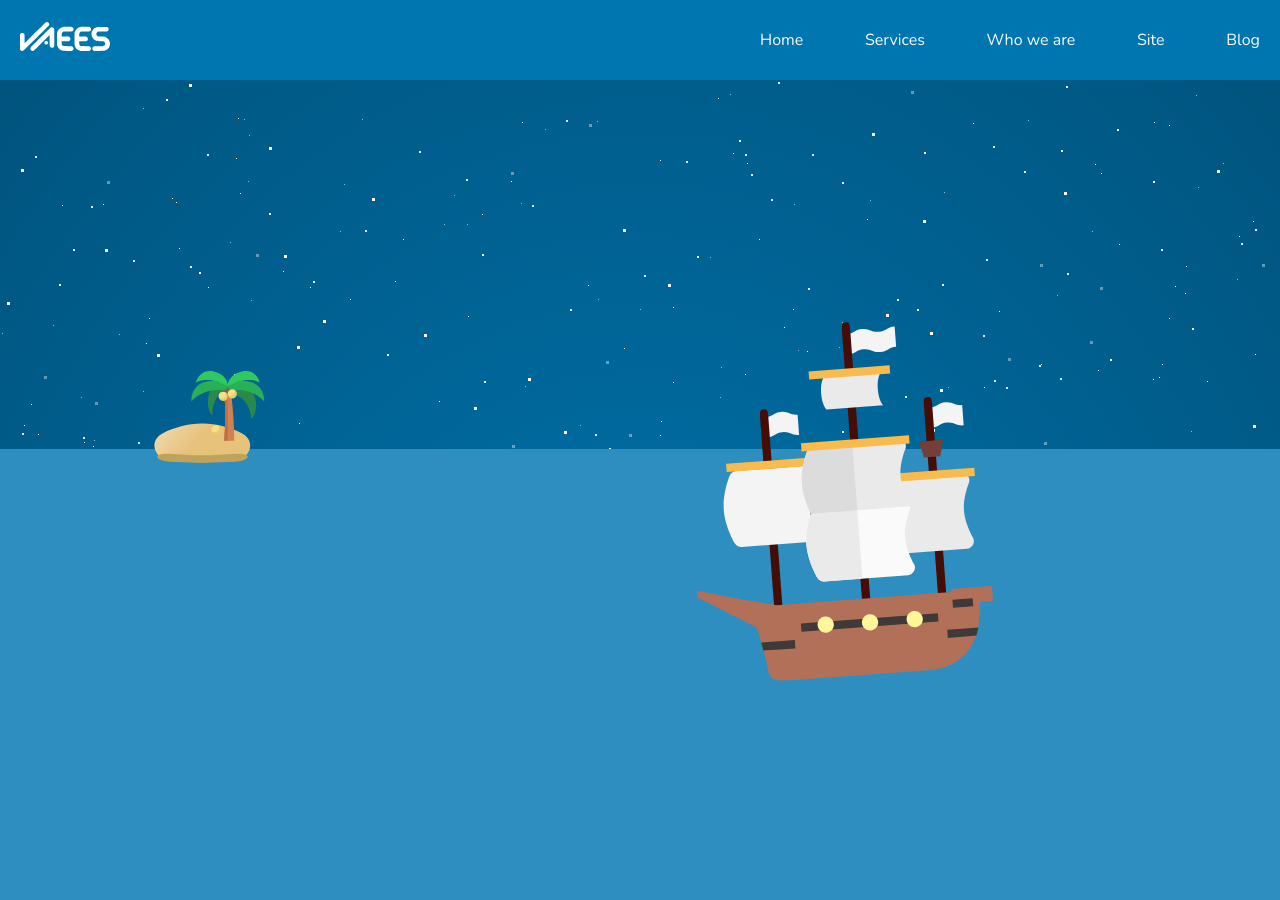
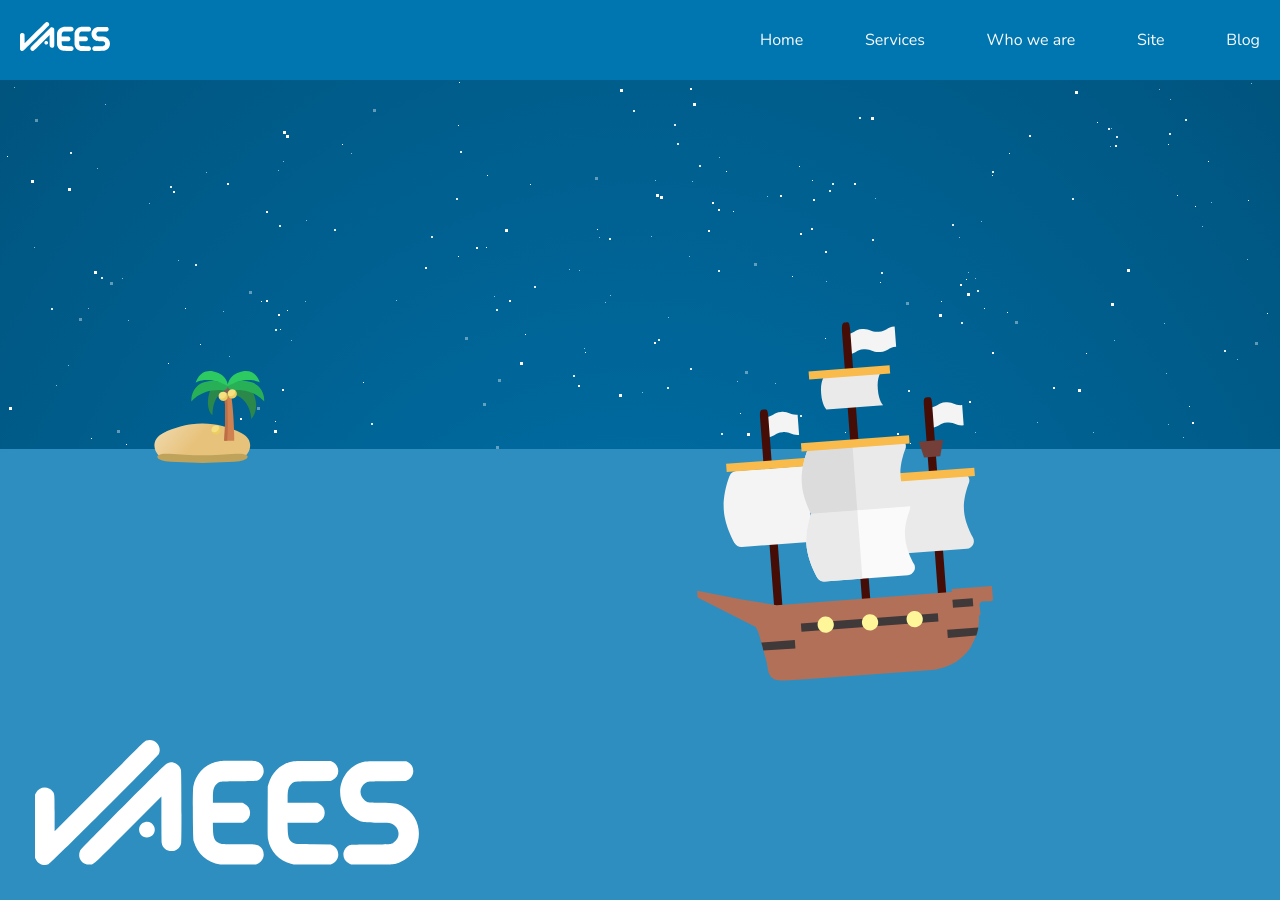
Before and after one commit to VAEES/vaees.github.io, a Jekyll site: the page built from index.md, in a window 1280 px wide and 900 px high. Built offline with Jekyll 4.4.1, drawn with Linux system fonts in a browser that asks for light colours.

Commit message:
feat: add logo to ocean hud

```diff
--- a/_includes/components/animated-ocean-hud.html
+++ b/_includes/components/animated-ocean-hud.html
@@ -0,0 +1,5 @@
+<div id="animated-ocean-hud">
+    <div class="wrapper">
+        <img src="{{ '/assets/svg/vaees-white-logo.svg' | prepend: site.baseurl }}" alt="" class="logo">
+    </div>
+</div>
--- a/_sass/components/_animated-ocean-hud.scss
+++ b/_sass/components/_animated-ocean-hud.scss
@@ -1 +1,21 @@
-// z-index: 3;
+#animated-ocean-hud {
+    position: absolute;
+    width: 100%;
+    height: 100%;
+    z-index: 3;
+    top: 0;
+    left: 0;
+
+    .wrapper {
+        position: relative;
+        width: 100%;
+        height: 100%;
+
+        .logo {
+            position: absolute;
+            width: 30vw;
+            bottom: 35px;
+            left: 35px;
+        }
+    }
+}
```
